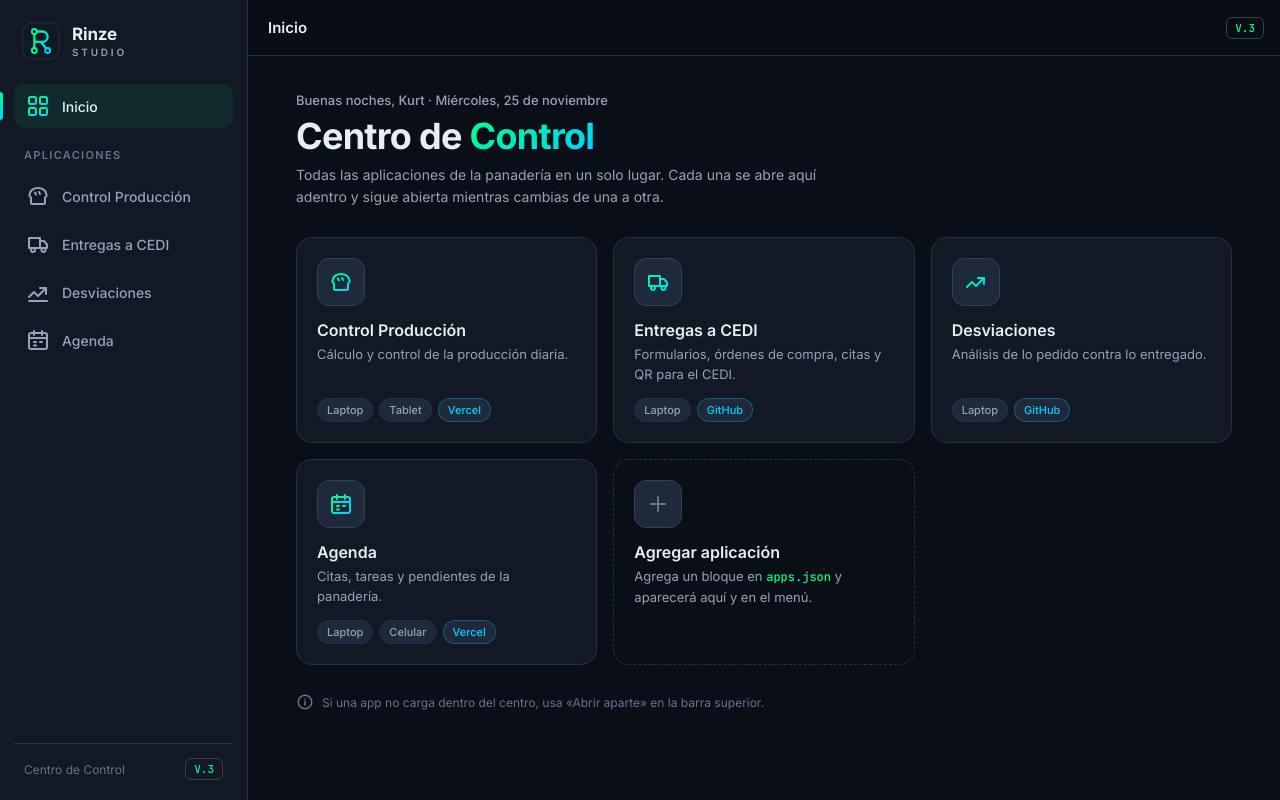
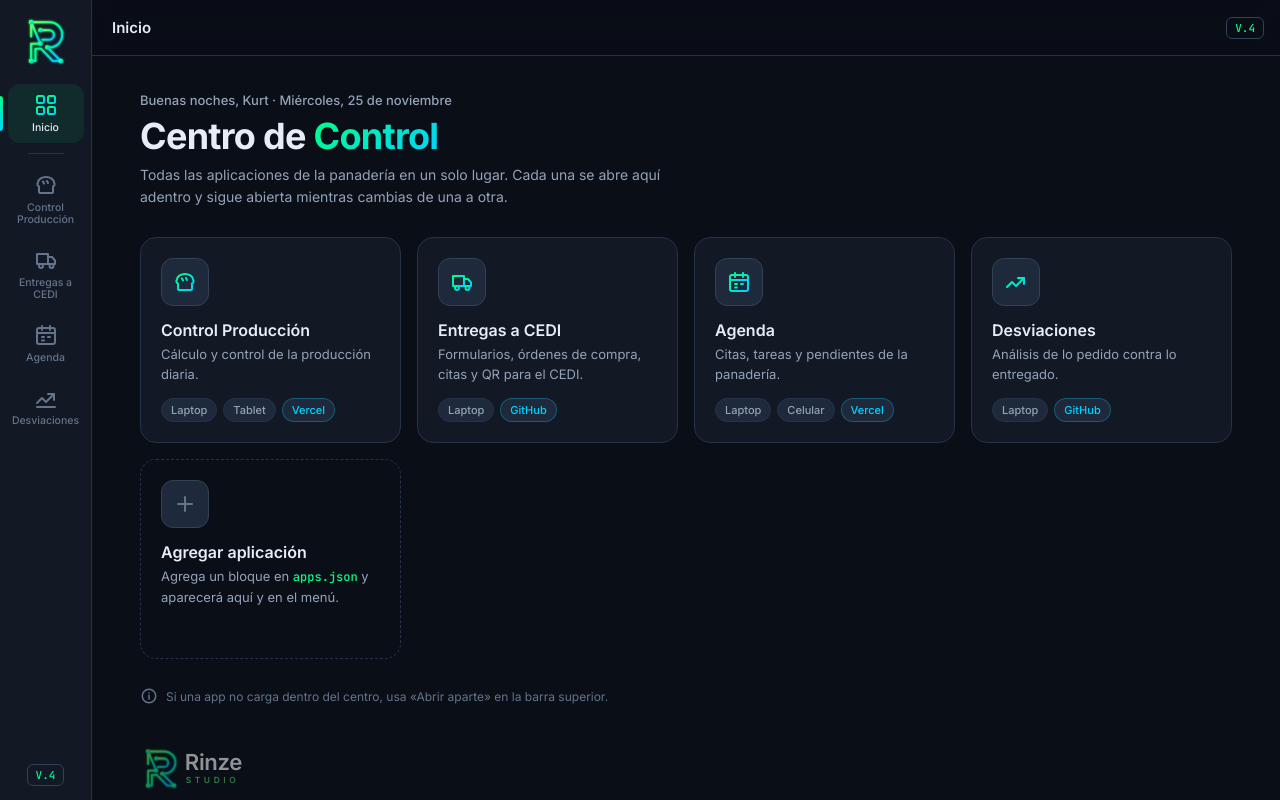
Before and after one commit to kurtbrinze/centro_control_pana, a plain HTML site: page index.html in a window 1280 px wide. Drawn offline with Linux system fonts and the light colour scheme.

Commit message:
V.4: logo de Rinze Studio, barra lateral compacta y nuevo orden
- Logo oficial de Rinze Studio en la barra, la firma del inicio y los íconos
  de la app instalable.
- Barra lateral angosta: cada app es un ícono con su nombre en letra pequeña.
- Orden: Control Producción, Entregas a CEDI, Agenda, Desviaciones.

Co-Authored-By: Claude Opus 5.5 <noreply@anthropic.com>
Claude-Session: https://claude.ai/code/session_017NGtnFDwfN1nwShZecr9st

```diff
--- a/apps.json
+++ b/apps.json
@@ -29,19 +29,6 @@
       "modo": "embebida"
     },
     {
-      "id": "desviaciones",
-      "nombre": "Desviaciones",
-      "corto": "Desviaciones",
-      "descripcion": "Análisis de lo pedido contra lo entregado.",
-      "url": "https://kurtbrinze.github.io/Desviaciones/",
-      "icono": "desviaciones",
-      "dispositivos": [
-        "Laptop"
-      ],
-      "hosting": "GitHub",
-      "modo": "embebida"
-    },
-    {
       "id": "agenda",
       "nombre": "Agenda",
       "corto": "Agenda",
@@ -54,6 +41,19 @@
       ],
       "hosting": "Vercel",
       "modo": "embebida"
+    },
+    {
+      "id": "desviaciones",
+      "nombre": "Desviaciones",
+      "corto": "Desviaciones",
+      "descripcion": "Análisis de lo pedido contra lo entregado.",
+      "url": "https://kurtbrinze.github.io/Desviaciones/",
+      "icono": "desviaciones",
+      "dispositivos": [
+        "Laptop"
+      ],
+      "hosting": "GitHub",
+      "modo": "embebida"
     }
   ]
 }
--- a/index.html
+++ b/index.html
@@ -18,7 +18,7 @@
   --bg:#0A0E17; --s1:#121824; --s2:#1E293B; --line:#253248; --line2:#334155;
   --tx:#E6EDF6; --tx2:#94A3B8; --tx3:#64748B;
   --g:#00FF88; --c:#00D2FE; --grad:linear-gradient(135deg,#00FF88,#00D2FE);
-  --rail:248px; --top:56px; --nav:68px;
+  --rail:92px; --top:56px; --nav:68px;
   --safe-b:env(safe-area-inset-bottom,0px); --safe-t:env(safe-area-inset-top,0px);
 }
 *{box-sizing:border-box;margin:0;padding:0}
@@ -30,23 +30,22 @@ svg.i.sm{width:18px;height:18px}
 
 .shell{display:grid;grid-template-columns:var(--rail) 1fr;height:100%}
 
-/* Barra lateral */
-.rail{background:var(--s1);border-right:1px solid var(--line);display:flex;flex-direction:column;padding:calc(18px + var(--safe-t)) 14px 18px;gap:6px;min-height:0}
-.brand{display:flex;align-items:center;gap:12px;padding:4px 8px 18px}
-.brand .wm{line-height:1}
-.brand .wm b{display:block;font-size:17px;font-weight:700;letter-spacing:-.01em}
-.brand .wm span{display:block;font-size:10px;font-weight:600;letter-spacing:.28em;color:var(--tx2);margin-top:4px}
-.sec{font-size:11px;font-weight:600;letter-spacing:.12em;text-transform:uppercase;color:var(--tx3);padding:14px 10px 6px}
-.nav-list{display:flex;flex-direction:column;gap:4px;overflow:auto;min-height:0}
-.item{display:flex;align-items:center;gap:12px;padding:10px 12px;border-radius:10px;color:var(--tx2);font-size:14px;font-weight:500;position:relative;text-align:left;width:100%;transition:background .15s,color .15s}
+/* Barra lateral: íconos con descripción pequeña */
+.rail{background:var(--s1);border-right:1px solid var(--line);display:flex;flex-direction:column;align-items:center;padding:calc(14px + var(--safe-t)) 8px 14px;gap:4px;min-height:0}
+.brand{display:grid;place-items:center;width:56px;height:56px;border-radius:14px;margin-bottom:10px;transition:background .15s}
+.brand:hover{background:var(--s2)}
+.brand svg{width:40px;height:auto;display:block}
+.nav-list{display:flex;flex-direction:column;gap:4px;overflow:auto;min-height:0;width:100%;align-items:center;scrollbar-width:none}
+.sep{width:36px;height:1px;background:var(--line);margin:6px 0}
+.item{display:flex;flex-direction:column;align-items:center;gap:5px;padding:9px 4px 8px;width:76px;border-radius:12px;color:var(--tx3);position:relative;text-align:center;transition:background .15s,color .15s}
 .item:hover{background:var(--s2);color:var(--tx)}
 .item.on{background:rgba(0,255,136,.08);color:var(--tx)}
-.item.on::before{content:"";position:absolute;left:-14px;top:8px;bottom:8px;width:3px;border-radius:0 3px 3px 0;background:var(--grad)}
+.item.on::before{content:"";position:absolute;left:-8px;top:12px;bottom:12px;width:3px;border-radius:0 3px 3px 0;background:var(--grad)}
 .item.on svg.i{stroke:url(#gr)}
-.item .dot{margin-left:auto;width:7px;height:7px;border-radius:50%;background:var(--g);box-shadow:0 0 8px var(--g);opacity:0;transition:opacity .2s}
+.item .lbl{font-size:10.5px;font-weight:500;line-height:1.2;max-width:70px;display:-webkit-box;-webkit-line-clamp:2;-webkit-box-orient:vertical;overflow:hidden}
+.item .dot{position:absolute;top:7px;right:14px;width:6px;height:6px;border-radius:50%;background:var(--g);box-shadow:0 0 8px var(--g);opacity:0;transition:opacity .2s}
 .item.alive .dot{opacity:1}
-.item .lbl{white-space:nowrap;overflow:hidden;text-overflow:ellipsis}
-.rail-foot{margin-top:auto;padding:14px 10px 2px;border-top:1px solid var(--line);display:flex;align-items:center;justify-content:space-between;font-size:12px;color:var(--tx3)}
+.rail-foot{margin-top:auto;padding-top:10px;display:flex;flex-direction:column;align-items:center;gap:8px}
 .ver{font-family:'JetBrains Mono',monospace;font-size:11px;padding:3px 8px;border-radius:6px;border:1px solid var(--line2);color:var(--g)}
 
 /* Zona principal */
@@ -83,6 +82,9 @@ svg.i.sm{width:18px;height:18px}
 .card.add:hover{transform:none;border-color:var(--line2)}
 .card.add .ic svg.i{stroke:var(--tx3)}
 .card.add code{font-family:'JetBrains Mono',monospace;font-size:12px;color:var(--g)}
+.firma{margin-top:40px;max-width:1200px;opacity:.55;transition:opacity .2s}
+.firma:hover{opacity:.9}
+.firma svg{width:140px;height:auto;display:block}
 .tip{margin-top:28px;max-width:1200px;font-size:12px;color:var(--tx3);display:flex;gap:8px;align-items:center}
 
 /* Apps embebidas */
@@ -112,19 +114,6 @@ svg.i.sm{width:18px;height:18px}
 /* Navegación inferior (celular) */
 .bottom{display:none}
 
-/* Tablet: barra de íconos */
-@media (max-width:1100px){
-  :root{--rail:76px}
-  .rail{padding:16px 10px;align-items:center}
-  .brand{padding:4px 0 14px}
-  .brand .wm,.sec,.item .lbl,.rail-foot .who{display:none}
-  .item{justify-content:center;padding:12px;width:52px}
-  .item.on::before{left:-10px}
-  .item .dot{position:absolute;top:8px;right:8px;margin:0;width:6px;height:6px}
-  .rail-foot{flex-direction:column;gap:8px;padding:12px 0 0}
-  .item[data-tip]:hover::after{content:attr(data-tip);position:absolute;left:62px;top:50%;transform:translateY(-50%);background:var(--s2);border:1px solid var(--line2);color:var(--tx);font-size:12px;padding:6px 10px;border-radius:8px;white-space:nowrap;z-index:20;pointer-events:none}
-}
-
 /* Celular: navegación abajo */
 @media (max-width:640px){
   .shell{grid-template-columns:1fr}
@@ -150,26 +139,30 @@ svg.i.sm{width:18px;height:18px}
 </head>
 <body>
 <svg width="0" height="0" style="position:absolute" aria-hidden="true">
-  <defs><linearGradient id="gr" x1="0" y1="0" x2="1" y2="1"><stop offset="0" stop-color="#00FF88"/><stop offset="1" stop-color="#00D2FE"/></linearGradient></defs>
+  <defs><linearGradient id="rinzeBrandGrad" x1="10%" y1="10%" x2="90%" y2="90%"><stop offset="0%" stop-color="#68FF6B"/><stop offset="45%" stop-color="#00FF88"/><stop offset="100%" stop-color="#00C4FF"/></linearGradient><linearGradient id="studioTextGrad" x1="0%" y1="0%" x2="100%" y2="0%"><stop offset="0%" stop-color="#68FF6B"/><stop offset="100%" stop-color="#4ADE80"/></linearGradient><filter id="rinzeGlow" x="-20%" y="-20%" width="140%" height="140%"><feGaussianBlur stdDeviation="5" result="blur"/><feComposite in="SourceGraphic" in2="blur" operator="over"/></filter><linearGradient id="gr" x1="0" y1="0" x2="1" y2="1"><stop offset="0" stop-color="#00FF88"/><stop offset="1" stop-color="#00D2FE"/></linearGradient>
+  <g id="rinzeMark">
+    <g transform="translate(55, 45)" filter="url(#rinzeGlow)">
+      <path d="M 35 25 L 135 25 A 68 68 0 0 1 135 161 L 122 161 L 195 235 L 152 235 L 88 168 L 58 168 L 58 235 L 35 235 L 35 142 L 85 142" fill="none" stroke="url(#rinzeBrandGrad)" stroke-width="11" stroke-linecap="round" stroke-linejoin="round"/>
+      <path d="M 85 68 L 132 68 A 26 26 0 0 1 132 120 L 95 120" fill="none" stroke="url(#rinzeBrandGrad)" stroke-width="11" stroke-linecap="round" stroke-linejoin="round"/>
+      <path d="M 35 102 L 35 25 L 85 142" fill="none" stroke="url(#rinzeBrandGrad)" stroke-width="11" stroke-linecap="round" stroke-linejoin="round"/>
+      <circle cx="35" cy="25" r="13" fill="url(#rinzeBrandGrad)"/><circle cx="85" cy="68" r="12" fill="url(#rinzeBrandGrad)"/><circle cx="85" cy="142" r="12" fill="url(#rinzeBrandGrad)"/>
+      <circle cx="122" cy="161" r="12" fill="url(#rinzeBrandGrad)"/><circle cx="35" cy="235" r="13" fill="url(#rinzeBrandGrad)"/><circle cx="195" cy="235" r="13" fill="url(#rinzeBrandGrad)"/>
+    </g>
+  </g>
+  </defs>
+
 </svg>
 
 <div class="shell">
   <aside class="rail" aria-label="Aplicaciones">
-    <div class="brand">
-      <svg viewBox="0 0 40 40" width="38" height="38" aria-hidden="true">
-        <rect x="1" y="1" width="38" height="38" rx="10" fill="#121824" stroke="#253248"/>
-        <path d="M13 30V10h8.5a5.5 5.5 0 0 1 0 11H13M20 21l7 9" fill="none" stroke="url(#gr)" stroke-width="2.4" stroke-linecap="round" stroke-linejoin="round"/>
-        <circle cx="13" cy="10" r="2.6" fill="#0A0E17" stroke="#00FF88" stroke-width="2"/>
-        <circle cx="13" cy="30" r="2.6" fill="#0A0E17" stroke="#00FF88" stroke-width="2"/>
-        <circle cx="27" cy="30" r="2.6" fill="#0A0E17" stroke="#00D2FE" stroke-width="2"/>
-      </svg>
-      <div class="wm"><b>Rinze</b><span>STUDIO</span></div>
+    <button class="brand" onclick="go('')" aria-label="Inicio · Rinze Studio" title="Rinze Studio"><svg viewBox="62 42 216 266" aria-hidden="true"><use href="#rinzeMark"/></svg></button>
+    <button class="item" id="nav-home" onclick="go('')"></button>
+    <div class="sep"></div>
+    <nav class="nav-list" id="navList"></nav>
+    <div class="rail-foot">
+      <button class="item inst" id="instRail" onclick="instalar()"></button>
+      <span class="ver" id="ver"></span>
     </div>
-    <button class="item" id="nav-home" data-tip="Inicio" onclick="go('')"></button>
-    <div class="sec">Aplicaciones</div>
-    <nav class="nav-list" id="navList"></nav>
-    <button class="item inst" id="instRail" data-tip="Instalar app" onclick="instalar()"></button>
-    <div class="rail-foot"><span class="who">Centro de Control</span><span class="ver" id="ver"></span></div>
   </aside>
 
   <main class="main">
@@ -190,15 +183,17 @@ svg.i.sm{width:18px;height:18px}
 </div>
 
 <script>
-const VERSION = 'V.3';
+const VERSION = 'V.4';
 
 /* Copia de respaldo del registro. La fuente principal es apps.json. */
 const RESPALDO = [
   {id:'produccion',nombre:'Control Producción',corto:'Producción',descripcion:'Cálculo y control de la producción diaria.',url:'https://calculoproduccion.vercel.app',icono:'produccion',dispositivos:['Laptop','Tablet'],hosting:'Vercel',modo:'embebida'},
   {id:'entregas',nombre:'Entregas a CEDI',corto:'Entregas',descripcion:'Formularios, órdenes de compra, citas y QR para el CEDI.',url:'https://kurtbrinze.github.io/CD/',icono:'entregas',dispositivos:['Laptop'],hosting:'GitHub',modo:'embebida'},
-  {id:'desviaciones',nombre:'Desviaciones',corto:'Desviaciones',descripcion:'Análisis de lo pedido contra lo entregado.',url:'https://kurtbrinze.github.io/Desviaciones/',icono:'desviaciones',dispositivos:['Laptop'],hosting:'GitHub',modo:'embebida'},
-  {id:'agenda',nombre:'Agenda',corto:'Agenda',descripcion:'Citas, tareas y pendientes de la panadería.',url:'https://agenda-chi-wheat.vercel.app/',icono:'agenda',dispositivos:['Laptop','Celular'],hosting:'Vercel',modo:'embebida'}
+  {id:'agenda',nombre:'Agenda',corto:'Agenda',descripcion:'Citas, tareas y pendientes de la panadería.',url:'https://agenda-chi-wheat.vercel.app/',icono:'agenda',dispositivos:['Laptop','Celular'],hosting:'Vercel',modo:'embebida'},
+  {id:'desviaciones',nombre:'Desviaciones',corto:'Desviaciones',descripcion:'Análisis de lo pedido contra lo entregado.',url:'https://kurtbrinze.github.io/Desviaciones/',icono:'desviaciones',dispositivos:['Laptop'],hosting:'GitHub',modo:'embebida'}
 ];
+
+const LOGO = `<svg viewBox="40 30 860 290" role="img" aria-label="Rinze Studio"><use href="#rinzeMark"/><g transform="translate(315, 45)"><text x="0" y="138" font-family="'Inter','Montserrat',-apple-system,BlinkMacSystemFont,'Segoe UI',Roboto,sans-serif" font-size="136" font-weight="600" fill="#FFFFFF" letter-spacing="-2">Rinze</text><text x="6" y="218" font-family="'Inter','Montserrat',-apple-system,BlinkMacSystemFont,'Segoe UI',Roboto,sans-serif" font-size="52" font-weight="500" fill="url(#studioTextGrad)" letter-spacing="22">STUDIO</text></g></svg>`;
 
 const ICONOS = {
   inicio:'<rect x="3" y="3" width="7" height="7" rx="1.5"/><rect x="14" y="3" width="7" height="7" rx="1.5"/><rect x="3" y="14" width="7" height="7" rx="1.5"/><rect x="14" y="14" width="7" height="7" rx="1.5"/>',
@@ -276,7 +271,8 @@ function pintarInicio(){
         <div class="body"><div><h3>Agregar aplicación</h3><p>Agrega un bloque en <code>apps.json</code> y aparecerá aquí y en el menú.</p></div></div>
       </div>
     </div>
-    <div class="tip">${ico('info','i sm')}<span>Si una app no carga dentro del centro, usa «Abrir aparte» en la barra superior.</span></div>`;
+    <div class="tip">${ico('info','i sm')}<span>Si una app no carga dentro del centro, usa «Abrir aparte» en la barra superior.</span></div>
+    <div class="firma" aria-label="Rinze Studio">${LOGO}</div>`;
 }
 
 function pintarTopbar(){
@@ -366,7 +362,7 @@ const esIOS = () => /iPhone|iPad|iPod/.test(navigator.userAgent) || (navigator.p
 const puedeInstalar = () => !instalada() && (!!promptInstalar || esIOS());
 function pintarInstalar(){
   const r = document.getElementById('instRail');
-  r.innerHTML = ico('instalar') + '<span class="lbl">Instalar app</span>';
+  r.innerHTML = ico('instalar') + '<span class="lbl">Instalar</span>';
   document.querySelectorAll('.inst').forEach(b => b.classList.toggle('show', puedeInstalar()));
 }
 async function instalar(){
--- a/sw.js
+++ b/sw.js
@@ -4,7 +4,7 @@
    aquí: cada una maneja sus datos y su propia sincronización.
    La página y apps.json van primero a la red, para que un cambio publicado se
    vea al abrir; si no hay conexión, se usa la copia guardada. */
-const CACHE = 'centro-V.3';
+const CACHE = 'centro-V.4';
 const BASE = ['/', '/index.html', '/apps.json', '/manifest.webmanifest',
   '/icons/icon-192.png', '/icons/icon-512.png', '/icons/apple-touch-icon.png', '/icons/icon.svg'];
 
```
Also changed, not shown: icons/apple-touch-icon.png, icons/icon-192.png, icons/icon-512.png, icons/icon-maskable-512.png, icons/icon.svg, manifest.webmanifest, 1 other file.
